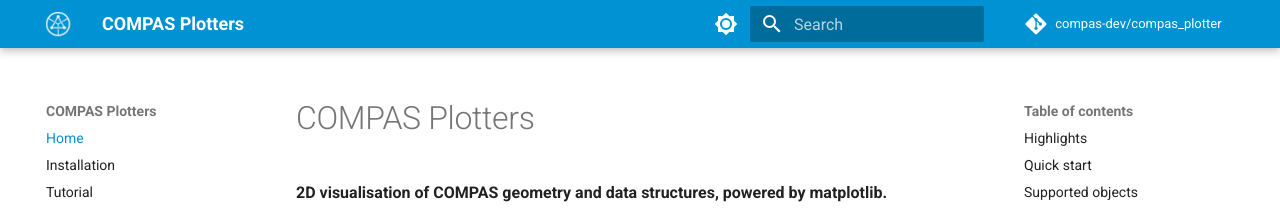
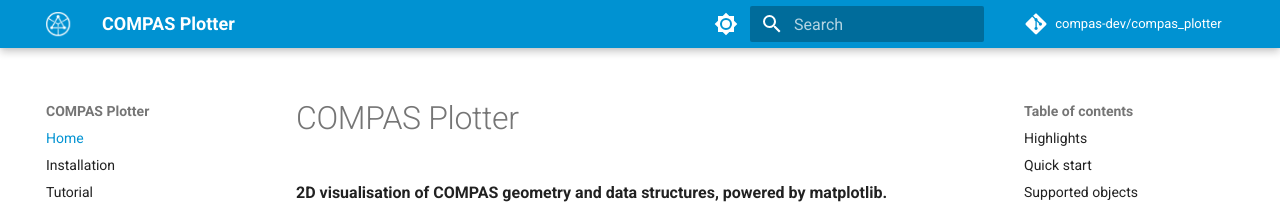
Before and after one commit to gonzalocasas/compas_plotters, an MkDocs documentation site: the page built from docs/index.md, in a window 1280 px wide and 900 px high. Shown: the top 211 px of the window. Built offline with MkDocs 1.6.1 and Material for MkDocs 9.7.7, drawn with Linux system fonts in a browser that asks for light colours; comment, search, counter and statistics services are not loaded; the version menu is left out.

Commit message:
Use singular display name and correct PyPI token secret
Rename the human-readable "COMPAS Plotters" -> "COMPAS Plotter" (README,
docs, mkdocs site_name, CITATION, release title prefix) to match the
singular package name. Point the release workflow at the `PYPI` secret.

Co-Authored-By: Claude Opus 4.8 <noreply@anthropic.com>

```diff
--- a/README.md
+++ b/README.md
@@ -1,4 +1,4 @@
-# COMPAS Plotters
+# COMPAS Plotter
 
 ![build](https://github.com/compas-dev/compas_plotter/workflows/build/badge.svg)
 [![License](https://img.shields.io/github/license/compas-dev/compas_plotter.svg)](https://github.com/compas-dev/compas_plotter/blob/main/LICENSE)
--- a/docs/index.md
+++ b/docs/index.md
@@ -1,4 +1,4 @@
-# COMPAS Plotters
+# COMPAS Plotter
 
 **2D visualisation of COMPAS geometry and data structures, powered by matplotlib.**
 
--- a/mkdocs.yml
+++ b/mkdocs.yml
@@ -1,4 +1,4 @@
-site_name: COMPAS Plotters
+site_name: COMPAS Plotter
 site_url: https://compas.dev/compas_plotter
 repo_url: https://github.com/compas-dev/compas_plotter
 repo_name: compas-dev/compas_plotter
```
Also changed, not shown: 2 other files.
